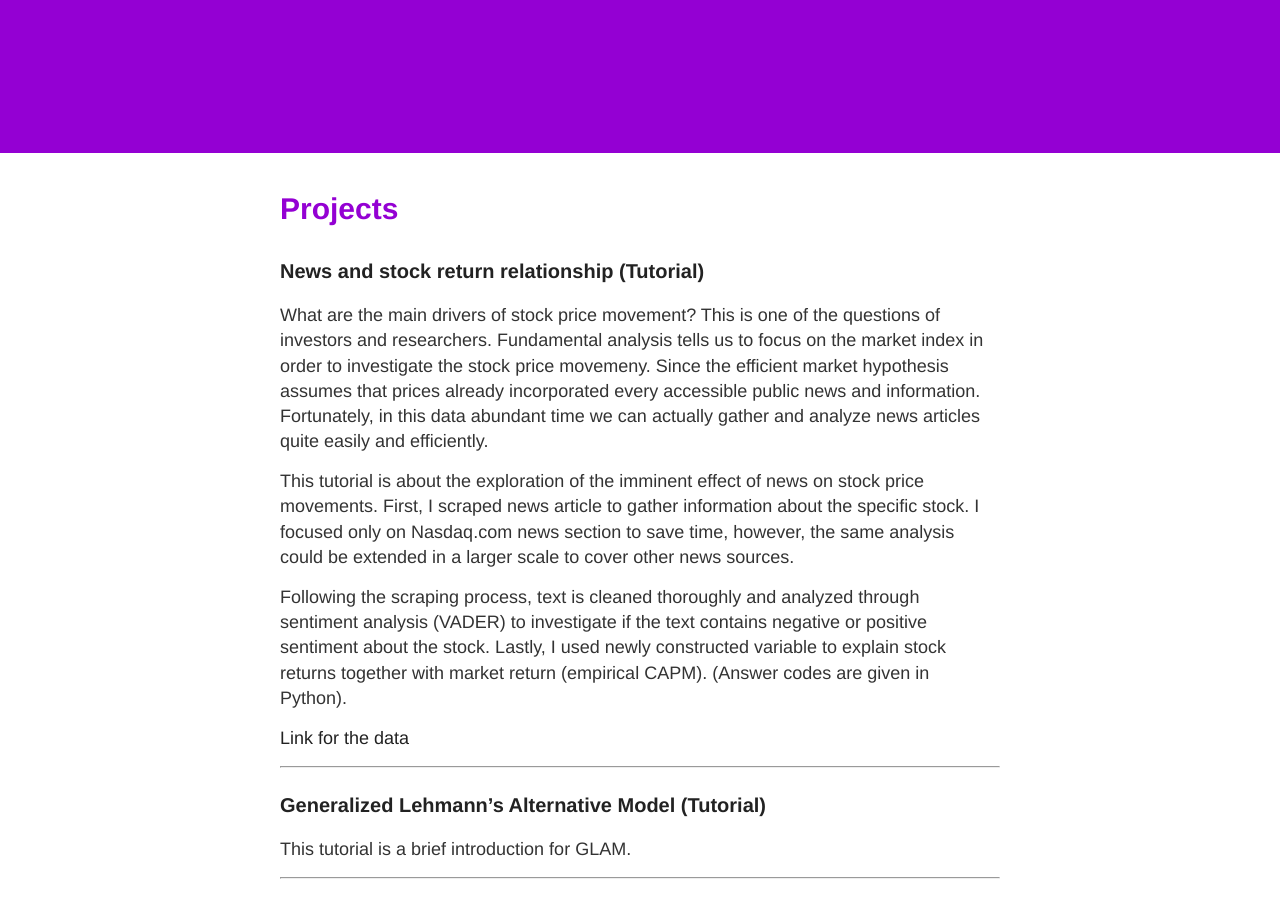
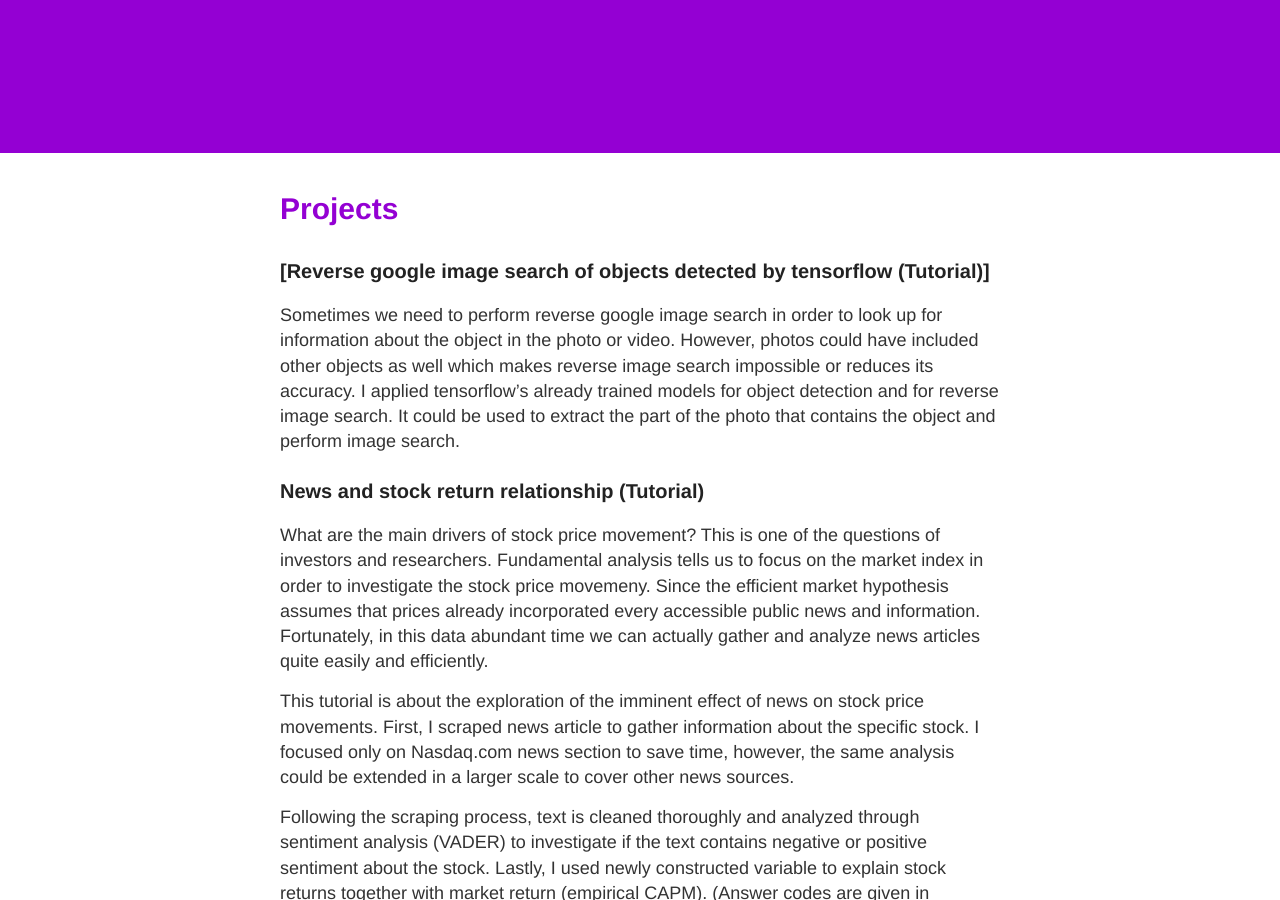
Before and after one commit to navruzbek1992/data_challenge, a Jekyll site: the page built from projects.md, in a window 1280 px wide and 900 px high, scrolled down 490 px. Built offline with Jekyll 4.4.1, drawn with Linux system fonts in a browser that asks for light colours; nearby versions of some CDN libraries.

Commit message:
Added another tutorial

```diff
--- a/projects.md
+++ b/projects.md
@@ -3,6 +3,13 @@ layout: page
 title: Projects
 permalink: /projects/
 ---
+
+
+### [Reverse google image search of objects detected by tensorflow (Tutorial)]
+
+Sometimes we need to perform reverse google image search in order to look up for information about the object in the photo or video.
+However, photos could have included other objects as well which makes reverse image search impossible or reduces its accuracy.
+I applied tensorflow's already trained models for object detection and for reverse image search. It could be used to extract the part of the photo that contains the object and perform image search.
 
 ### [News and stock return relationship (Tutorial)](/projects/news_and_boeing_stocks.html)
 
```
